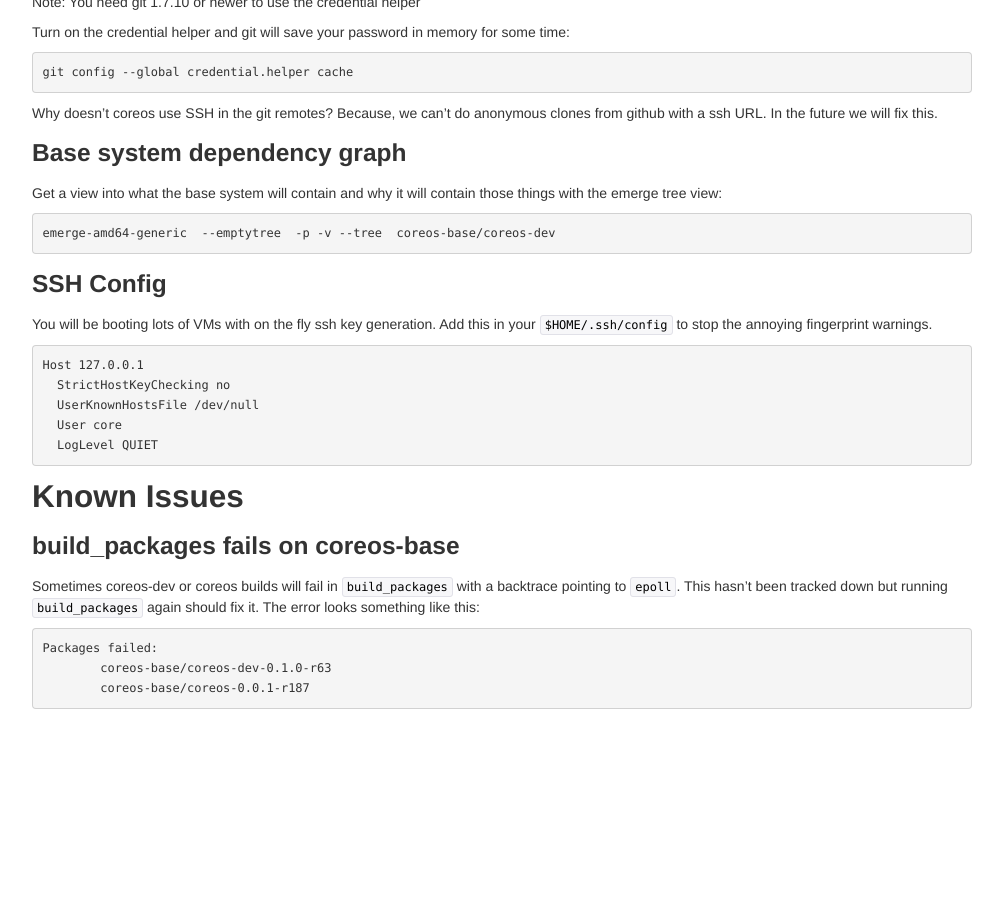
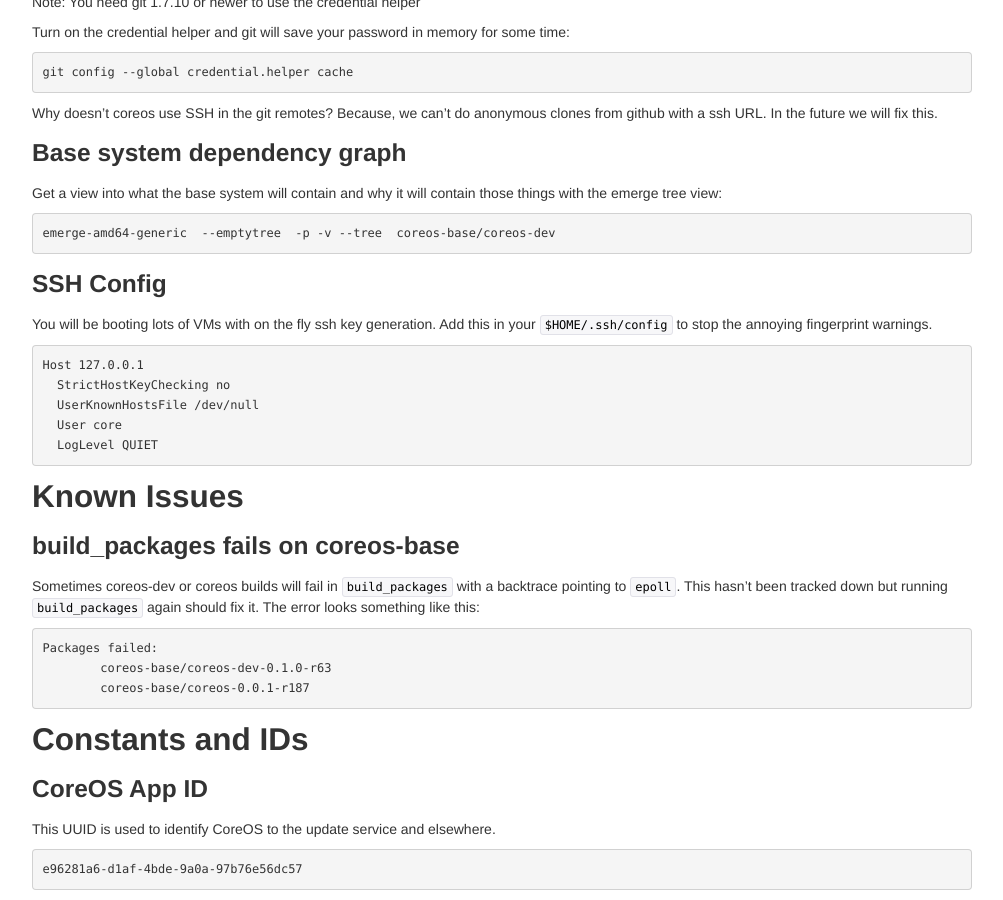
Before and after one commit to RandomStuffs22/coreos.github.com, a Jekyll site: the page built from index.markdown, in a window 1280 px wide and 900 px high, scrolled down 2285 px. Shown: the whole window, without its empty margins (138-1141 px from the left). Built offline with Jekyll 4.4.1, drawn with Linux system fonts in a browser that asks for light colours; Markdown is read by kramdown in place of the engine named in the settings; before the commit the page ends 3004 px from its top, so only the background shows below that.

Commit message:
add(index): notes about the coreos app id

````diff
--- a/index.markdown
+++ b/index.markdown
@@ -214,3 +214,13 @@ Packages failed:
         coreos-base/coreos-dev-0.1.0-r63
         coreos-base/coreos-0.0.1-r187
 ```
+
+## Constants and IDs
+
+### CoreOS App ID
+
+This UUID is used to identify CoreOS to the update service and elsewhere.
+
+```
+e96281a6-d1af-4bde-9a0a-97b76e56dc57
+```
````
